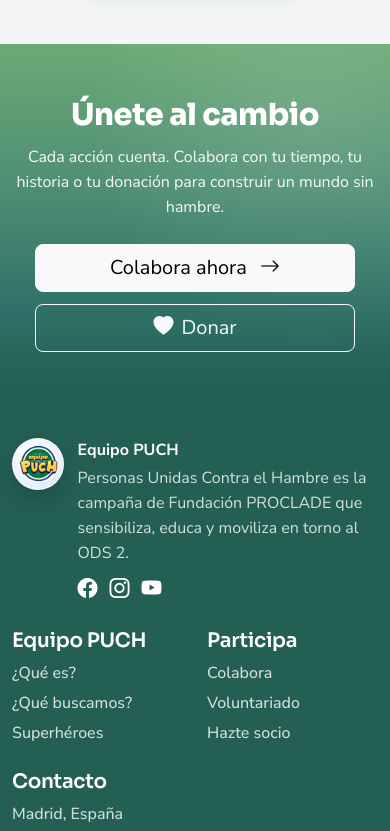
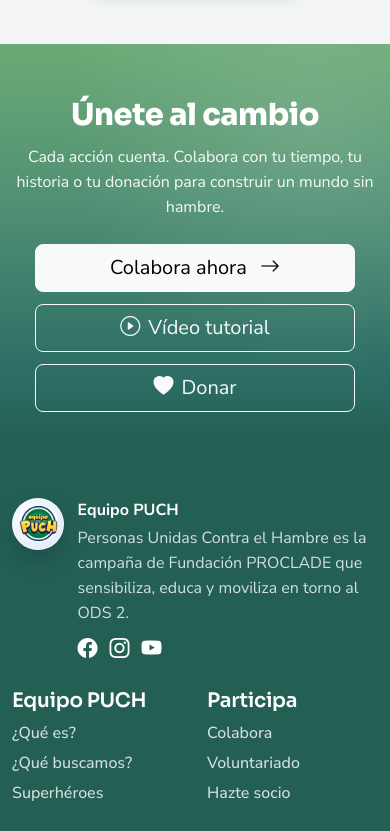
Before and after one commit to RoockDev/proyecto-proclade, a React (Vite) app in the folder frontend/: page / in a window 390 px wide. Shown: the part 7563-8394 px from the top of the page. Built offline with nearby package versions, Linux system fonts and the light colour scheme; no server answers.

Commit message:
feat(home): agregar CTA de video tutorial en la seccion publica

```diff
--- a/frontend/src/features/home/sections/CtaSection/CtaSection.css
+++ b/frontend/src/features/home/sections/CtaSection/CtaSection.css
@@ -65,7 +65,8 @@
 }
 
 .home-cta__btn-main,
-.home-cta__btn-alt {
+.home-cta__btn-alt,
+.home-cta__btn-tutorial {
   min-width: 190px;
 }
 
@@ -89,7 +90,8 @@
   }
 
   .home-cta__btn-main,
-  .home-cta__btn-alt {
+  .home-cta__btn-alt,
+  .home-cta__btn-tutorial {
     width: min(100%, 320px);
     min-width: 0;
   }
--- a/frontend/src/features/home/sections/CtaSection/CtaSection.tsx
+++ b/frontend/src/features/home/sections/CtaSection/CtaSection.tsx
@@ -1,8 +1,24 @@
+import { useRef, useState } from 'react';
 import { Link } from 'react-router-dom';
+import { HOME_TUTORIAL_CONTENT } from '../../content/home.content';
+import { TutorialVideoModal } from './TutorialVideoModal';
 import './CtaSection.css';
 
 export const CtaSection = () => {
+  const [isTutorialOpen, setIsTutorialOpen] = useState(false);
+  const tutorialTriggerRef = useRef<HTMLButtonElement>(null);
+
+  const openTutorial = () => {
+    setIsTutorialOpen(true);
+  };
+
+  const closeTutorial = () => {
+    setIsTutorialOpen(false);
+    tutorialTriggerRef.current?.focus();
+  };
+
   return (
+    <>
       <section className="home-cta section-padding reveal-up reveal-delay-6">
         <div className="container text-center">
           <h2 className="home-cta__title">Únete al cambio</h2>
@@ -16,6 +32,17 @@
               Colabora ahora <i className="bi bi-arrow-right ms-2" />
             </Link>
 
+            <button
+              ref={tutorialTriggerRef}
+              type="button"
+              className="btn btn-outline-light btn-lg home-cta__btn-tutorial"
+              aria-label="Abrir vídeo tutorial para aprender a usar la web de Equipo PUCH"
+              onClick={openTutorial}
+            >
+              <i className="bi bi-play-circle me-2" />
+              {HOME_TUTORIAL_CONTENT.ctaLabel}
+            </button>
+
             <a
               href="https://www.fundacionproclade.org/dona/"
               target="_blank"
@@ -28,5 +55,15 @@
           </div>
         </div>
       </section>
+
+      <TutorialVideoModal
+        isOpen={isTutorialOpen}
+        onClose={closeTutorial}
+        title={HOME_TUTORIAL_CONTENT.modalTitle}
+        durationLabel={HOME_TUTORIAL_CONTENT.durationLabel}
+        videoEmbedUrl={HOME_TUTORIAL_CONTENT.videoEmbedUrl}
+        videoWatchUrl={HOME_TUTORIAL_CONTENT.videoWatchUrl}
+      />
+    </>
   );
 };
```
Lines whose indentation alone changed are shown as unchanged.
